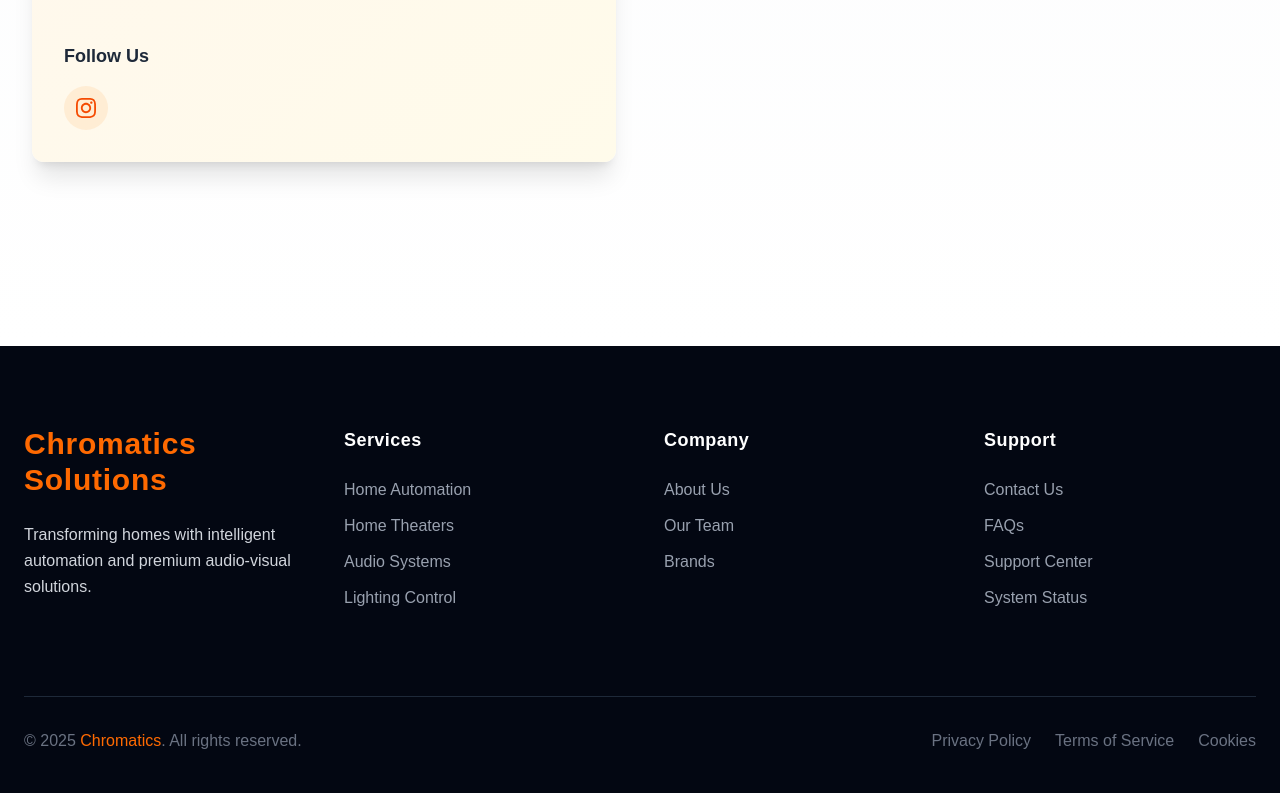
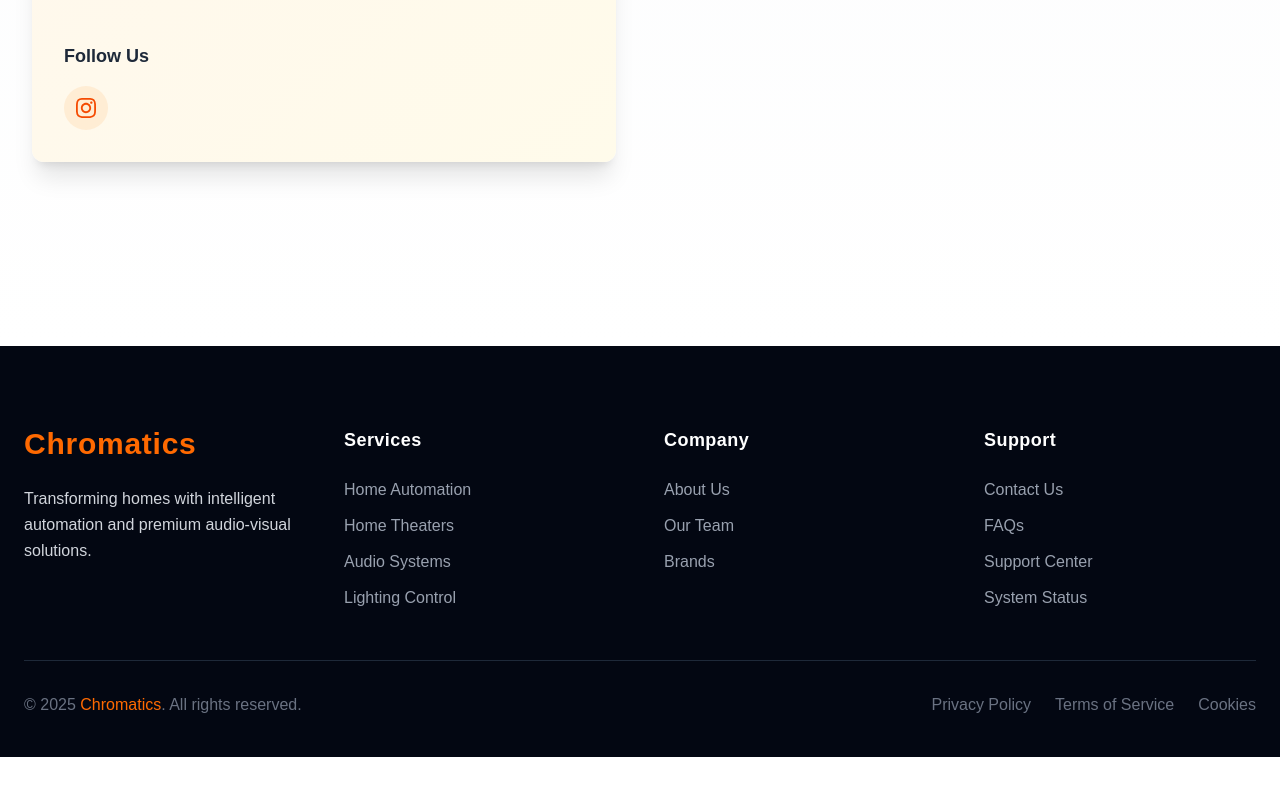
Before and after one commit to ShaileshPanghate/chroomatics_solutions, a Next.js app: page /contact in a window 1280 px wide. Shown: the part 768-1561 px from the top of the page. After the commit the page ends 1525 px from the top, so only its background shows below. Built offline with nearby package versions, Linux system fonts and the light colour scheme.

Commit message:
6st commit

```diff
--- a/src/app/components/Footer.js
+++ b/src/app/components/Footer.js
@@ -45,7 +45,7 @@ const Footer = () => {
           >
             <Link href="#home">
               <div className="flex items-center cursor-pointer mb-6">
-                <span className="text-3xl font-extrabold text-orange-500 tracking-wide">Chromatics Solutions</span>
+                <span className="text-3xl font-extrabold text-orange-500 tracking-wide">Chromatics </span>
               </div>
             </Link>
             <p className="mb-6 leading-relaxed">
--- a/src/app/components/Founders.js
+++ b/src/app/components/Founders.js
@@ -61,7 +61,7 @@ const Founders = () => {
 
           <div className="w-20 h-1 bg-orange-500 mx-auto mb-6"></div>
           <p className="text-lg text-gray-600 max-w-3xl mx-auto">
-            The visionary leaders behind Chromatics' success.
+            The visionary leaders behind Chromatics success.
           </p>
         </motion.div>
 
```
